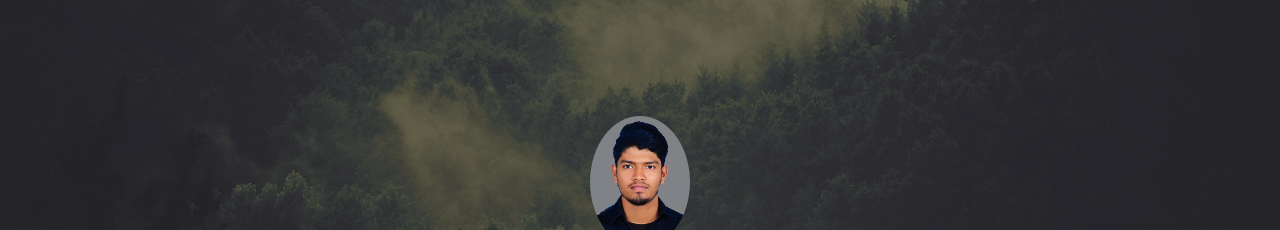
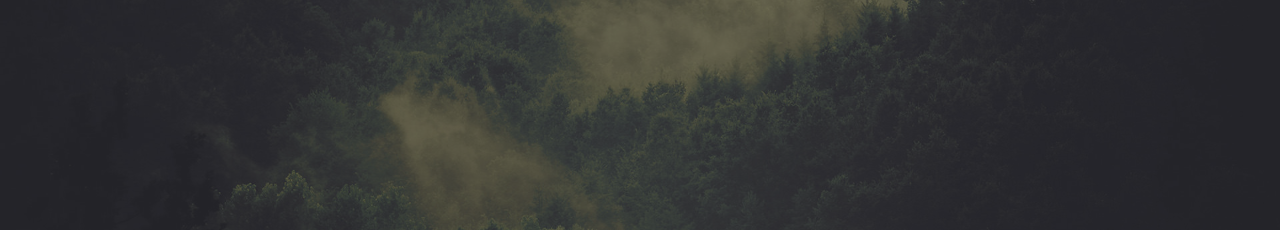
Before and after one commit to workmode555/sejal, a plain HTML site: page index.html in a window 1280 px wide. Shown: the part 166-396 px from the top of the page. Drawn offline with nearby package versions, Linux system fonts and the light colour scheme.

Commit message:
Update index.html

```diff
--- a/index.html
+++ b/index.html
@@ -82,7 +82,7 @@
                             <div class="row">
                                 <div class="col-md-8 col-md-offset-2">
                                     <div class="spacer-double"></div>
-                                    <img src="images/people/SejalNEW.jpg" class=" img-circle" alt="" style="width: 100px">
+
                                     <div class="spacer-double"></div>
                                     <h1 class="big">Hi, I'm Sejal Sebastian</h1>
                                     <div class="h2_s1 text-white mt10">
```
